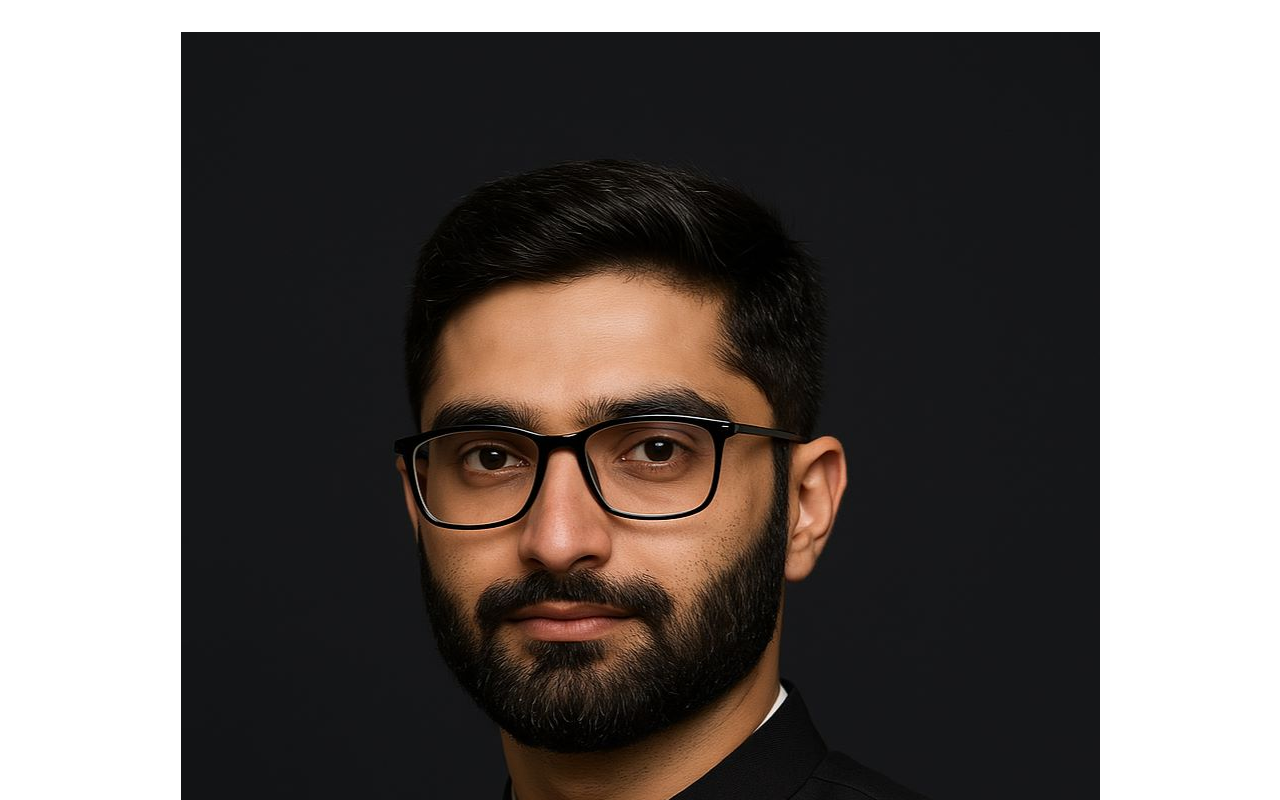
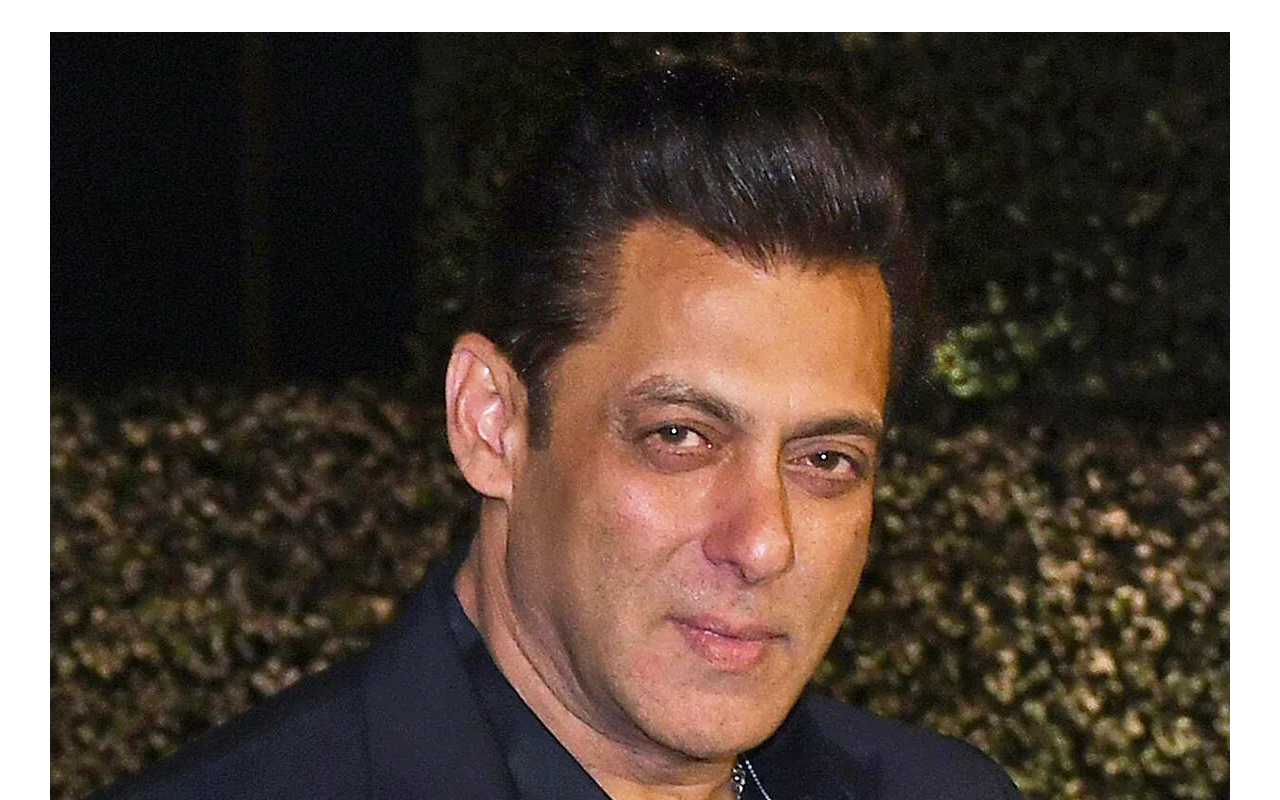
Before and after one commit to RanaZainIdrees786/netlifyCICDSetup, a React (Vite) app: page / in a window 1280 px wide. Shown: the top 800 px of the page. Built offline with nearby package versions, Linux system fonts and the light colour scheme.

Commit message:
added salman khan image

```diff
--- a/src/App.jsx
+++ b/src/App.jsx
@@ -10,6 +10,7 @@ function App() {
 
   return (
     <>
+    <img src="/salmankhan.webp" alt="" />
       <img src={chatgptImg} alt="ChatGPT" />
       <h1>This is demo netlify project</h1>
       <p>Lorem ipsum, dolor sit amet consectetur adipisicing elit. Modi, exercitationem vel! Suscipit totam, distinctio sunt earum perspiciatis non nihil amet quis iusto corrupti, animi nisi, ducimus placeat accusantium consequatur atque?</p>
```
Also changed, not shown: public/salmankhan.webp (added).
